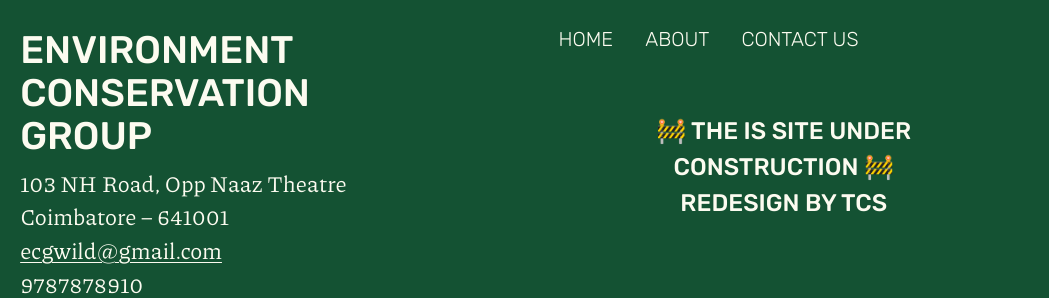
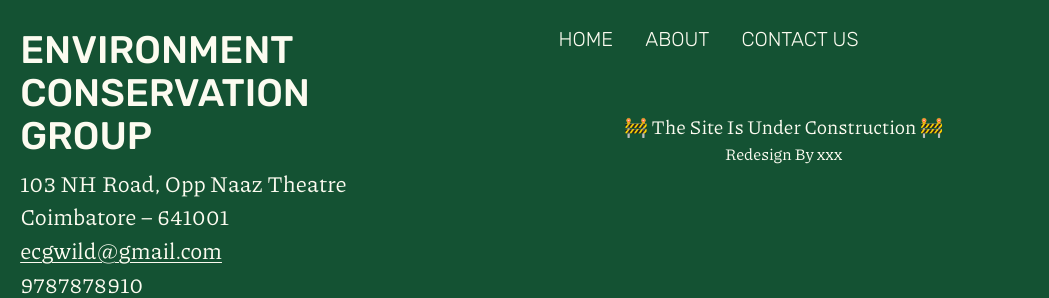
Before and after one commit to Rajeshwaran2001/ecg, a plain HTML site: page index.html in a window 1280 px wide. Shown: the part 3858-4156 px from the top of the page, 231-1280 px from the left. Drawn offline with nearby package versions, Linux system fonts and the light colour scheme; some packages are replaced by stand-ins of ours; a script that the page names is missing.

Commit message:
Under Construction update

```diff
--- a/index.html
+++ b/index.html
@@ -2554,20 +2554,15 @@ Tamil Nadu 2015 and Kerala 2018" />
                                 </ul>
                             </nav>
                         </div>
-                        <div class="wp-block-column is-vertically-aligned-center is-layout-flow wp-block-column-is-layout-flow"
-     style="flex-basis: 33.33%; text-align: center; padding: 2rem;">
-    <p style="
-        font-style: normal;
-        font-weight: 500;
-        line-height: 1.5;
-        text-transform: uppercase;
-        font-size: 1.5rem;
-        font-family: Rubik, sans-serif;
-    ">
-        🚧 The is Site Under Construction 🚧<br>
-        Redesign By TCS
-    </p>
-</div>
+                        <div class="wp-block-column is-layout-flow wp-block-column-is-layout-flow"
+                            style="flex-basis: 33.33%; text-align: center; padding: 2rem;">
+                            <p style="margin: 0; font-size: 1.2rem;">
+                                🚧 The Site Is Under Construction 🚧
+                            </p>
+                            <p style="margin: 0; font-size: 1rem;">
+                                Redesign By xxx
+                            </p>
+                        </div>
                     </div>
                 </div>
             </div>
```
